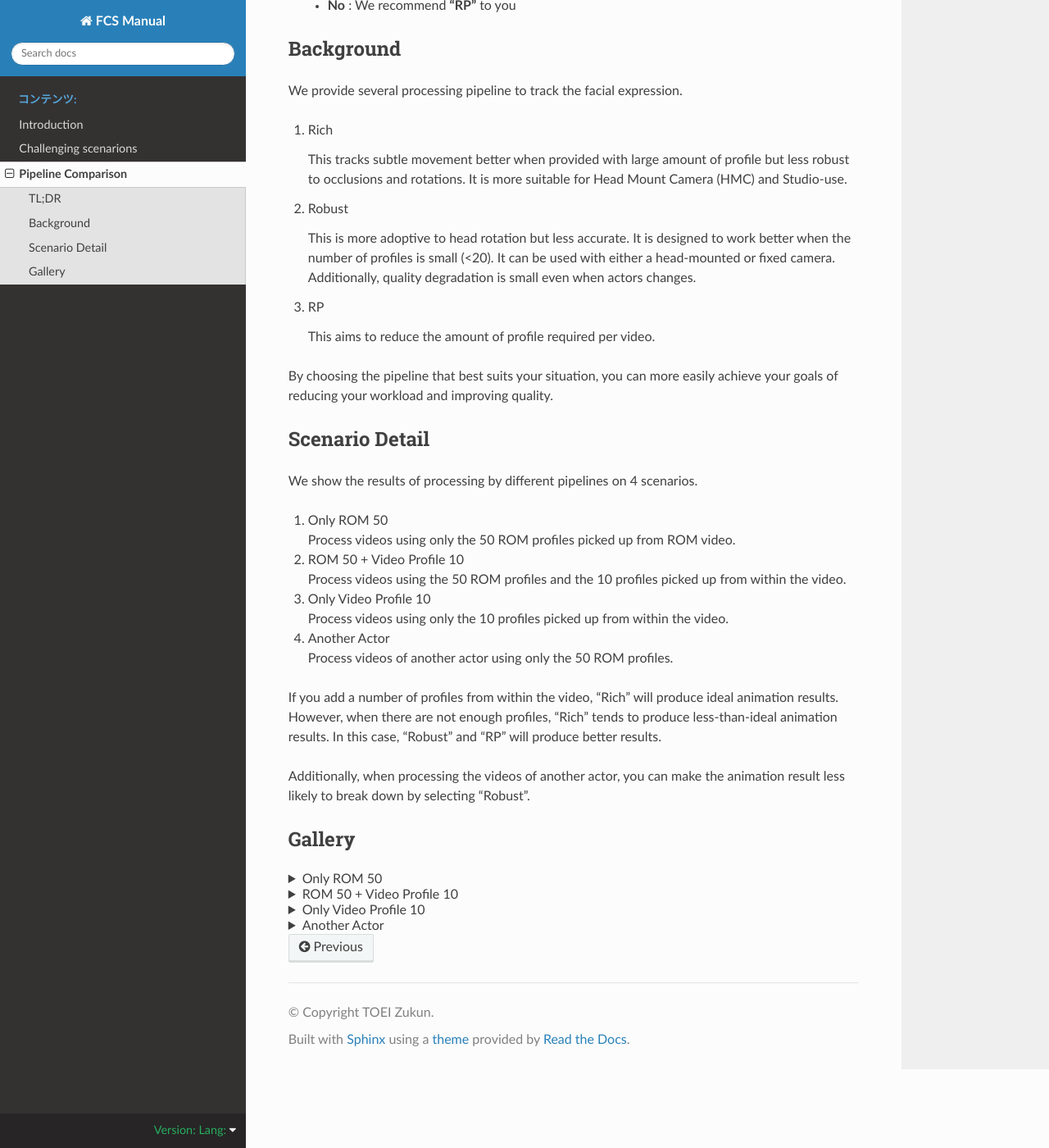
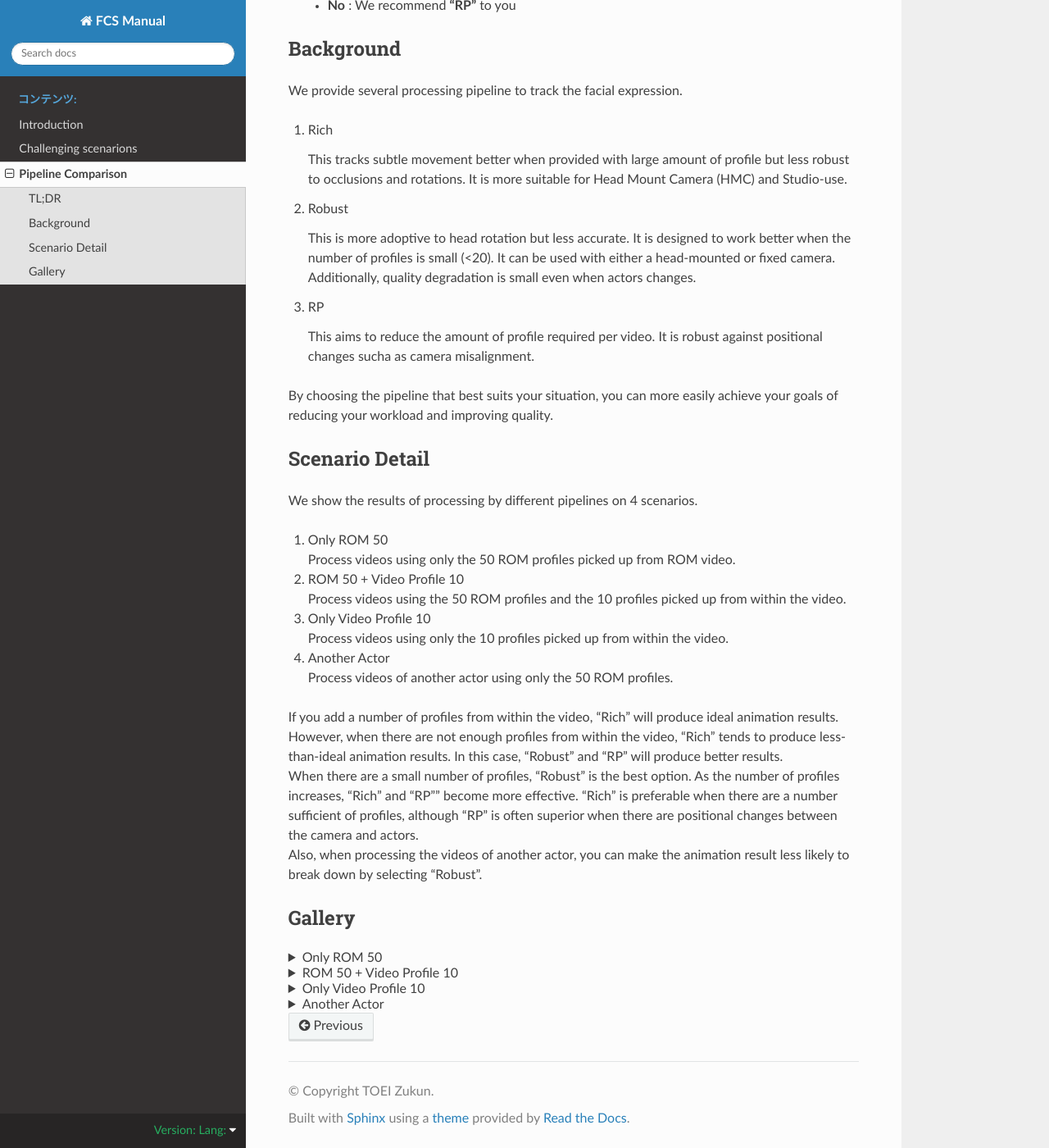
Before and after one commit to ZukunFCS/fcs-doc-advanced, a Sphinx documentation site: the page built from doc/002_pipeline_comparison.md, in a window 1280 px wide and 1400 px high, scrolled down 389 px. Shown: the whole window at 82% size. Built offline with Sphinx 7.4.7 and the Read the Docs theme 3.1.0, drawn with Linux system fonts in a browser that asks for light colours.

Commit message:
once submit

```diff
--- a/doc/002_pipeline_comparison.md
+++ b/doc/002_pipeline_comparison.md
@@ -25,7 +25,7 @@ We provide several processing pipeline to track the facial expression.
 
 3. RP
 
-    This aims to reduce the amount of profile required per video.
+    This aims to reduce the amount of profile required per video. It is robust against positional changes sucha as camera misalignment.
 
 By choosing the pipeline that best suits your situation, you can more easily achieve your goals of reducing your workload and improving quality.
 
@@ -45,13 +45,11 @@ We show the results of processing by different pipelines on 4 scenarios.
 4. Another Actor \
     Process videos of another actor using only the 50 ROM profiles.
 
-If you add a number of profiles from within the video, "Rich" will produce ideal animation results. However, when there are not enough profiles, "Rich" tends to produce less-than-ideal animation results. In this case, "Robust" and "RP" will produce better results.
+If you add a number of profiles from within the video, "Rich" will produce ideal animation results. \
+However, when there are not enough profiles from within the video, "Rich" tends to produce less-than-ideal animation results. In this case, "Robust" and "RP" will produce better results. \
+When there are a small number of profiles, "Robust" is the best option. As the number of profiles increases, "Rich" and "RP"" become more effective. "Rich" is preferable when there are a number sufficient of profiles, although "RP" is often superior when there are positional changes between the camera and actors.\
+Also, when processing the videos of another actor, you can make the animation result less likely to break down by selecting "Robust".
 
-Additionally, when processing the videos of another actor, you can make the animation result less likely to break down by selecting "Robust".
-
-<!-- In this show case, we selected and rigged 50 profiles from the ROM video. Then, using only the 50 ROM profiles, we generate the results in Baseline. The occluded region tends to produce less-than-ideal animation results. \
-This can be mitigated by adding profiles from within the video. We showcase how the performance improves when you add a number of profiles. We can see that the quality of the animation tends to improve. \
-Additionally, we showcase the results of processing these videos using only the profiles from within them (i.e., no ROM profiles). -->
 
 ### Gallery
 <details>
```
